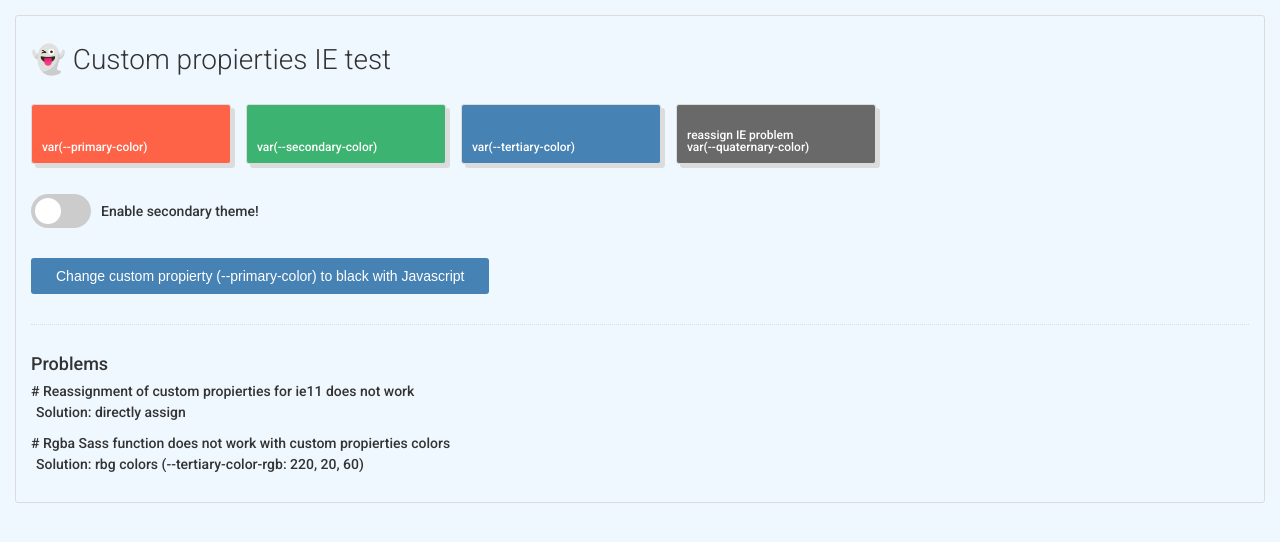
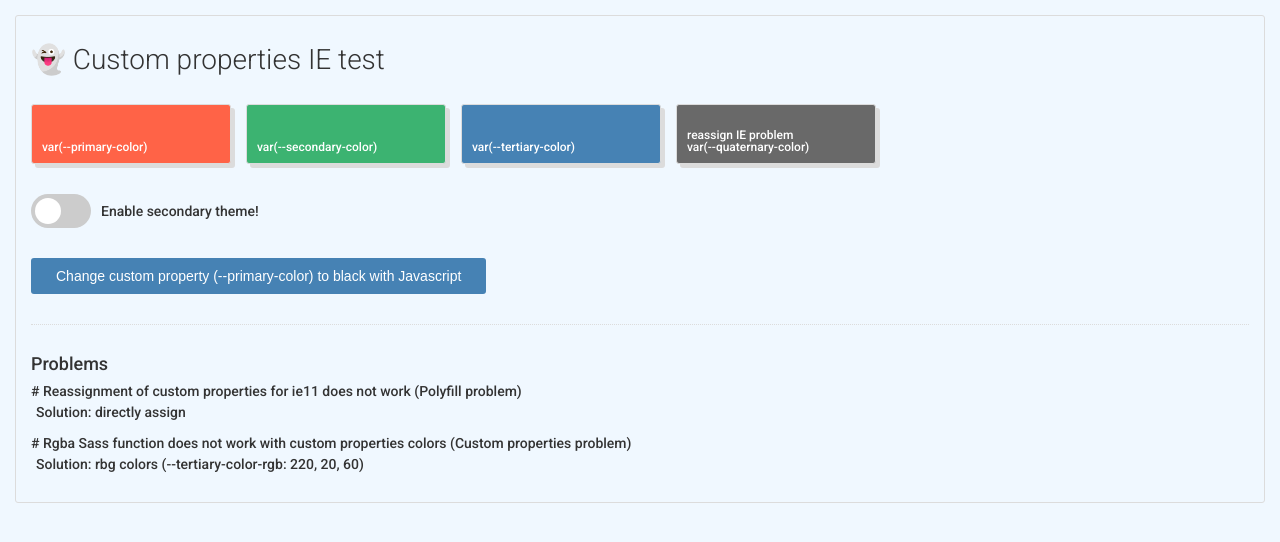
Before and after one commit to Alvaro07/custom-propierties-ie, a website built with webpack: page src/index.html in a window 1280 px wide. Built offline with nearby package versions, Linux system fonts and the light colour scheme.

Commit message:
Add texts

```diff
--- a/src/index.html
+++ b/src/index.html
@@ -5,13 +5,13 @@
   <meta charset="UTF-8">
   <meta name="viewport" content="width=device-width, initial-scale=1.0">
   <link href="https://fonts.googleapis.com/css2?family=Roboto:wght@300;400;500;700&display=swap" rel="stylesheet">
-  <title>IE Custom propierties</title>
+  <title>IE Custom properties</title>
 
 </head>
 
 <body>
   <div id="app" class="app">
-    <h2 class="app__title">👻 Custom propierties IE test</h2>
+    <h2 class="app__title">👻 Custom properties IE test</h2>
 
     <section class="box-wrap">
       <div class="box box--primary">
@@ -39,7 +39,7 @@
     </section>
 
     <section class="actions">
-      <button class="c-button" id="changePrimary">Change custom propierty (--primary-color) to black with
+      <button class="c-button" id="changePrimary">Change custom property (--primary-color) to black with
         Javascript</button>
     </section>
 
@@ -48,11 +48,11 @@
       <h3 class="problems__title">Problems</h3>
       <ul>
         <li class="problems__item">
-          <p># Reassignment of custom propierties for ie11 does not work</p>
+          <p># Reassignment of custom properties for ie11 does not work (Polyfill problem)</p>
           <p class="solution">Solution: directly assign</p>
         </li>
         <li>
-          <p># Rgba Sass function does not work with custom propierties colors</p>
+          <p># Rgba Sass function does not work with custom properties colors (Custom properties problem)</p>
           <p class="solution">Solution: rbg colors (--tertiary-color-rgb: 220, 20, 60)</p>
         </li>
       </ul>
```
